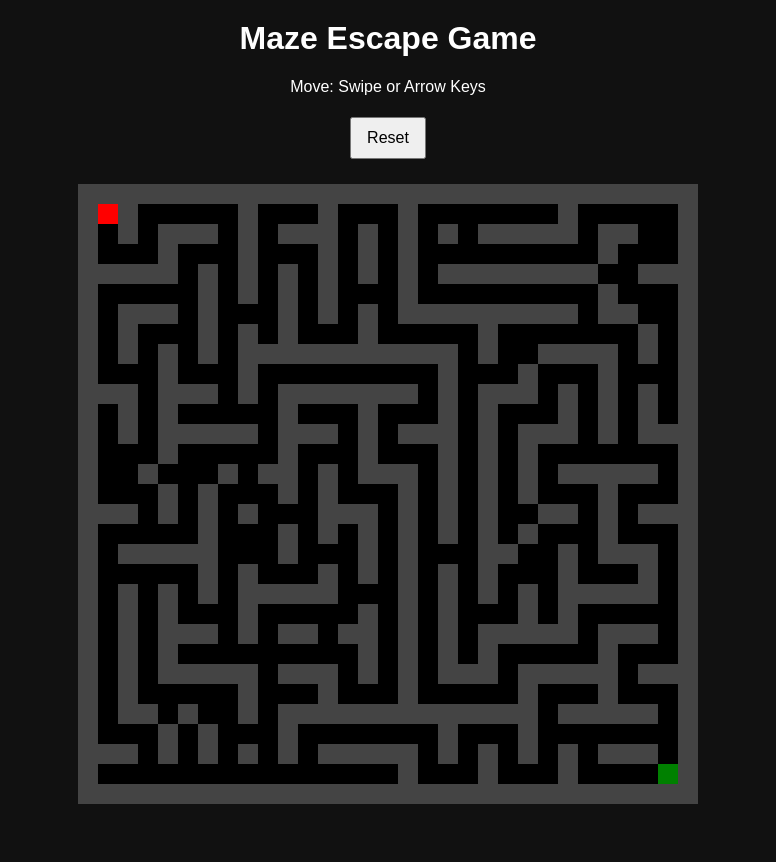
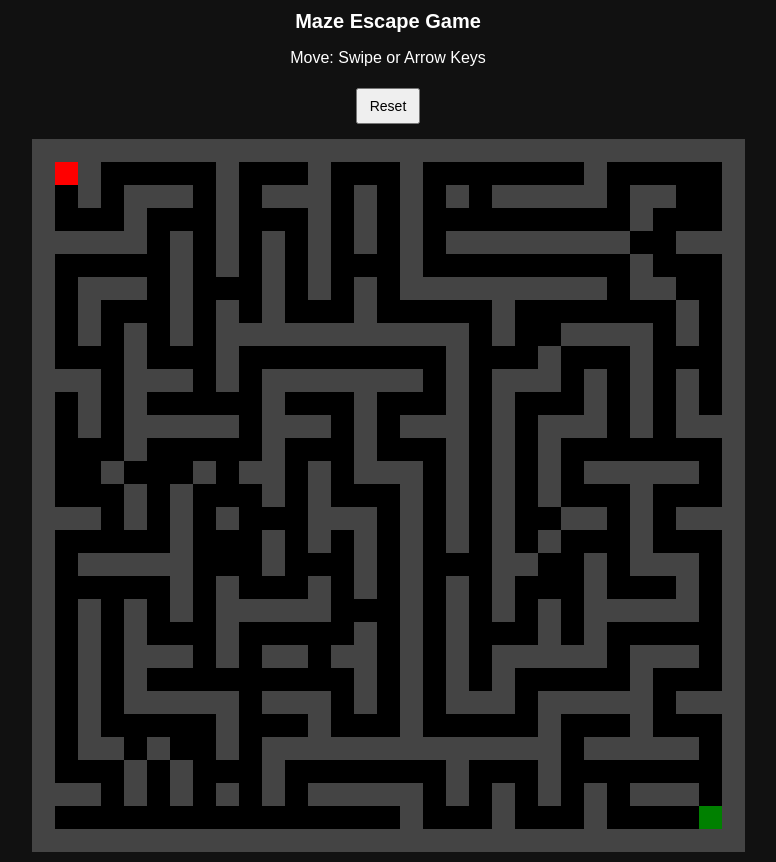
Before and after one commit to taaekkanan-pixel/Maze-Game, a plain HTML site: page index.html in a window 1280 px wide. Shown: the whole page, without its empty margins (252-1028 px from the left). Before the commit the page ends 824 px from the top, so only its background shows below. Drawn offline with Linux system fonts and the light colour scheme.

Commit message:
Update index.html

```diff
--- a/index.html
+++ b/index.html
@@ -6,9 +6,9 @@
 <title>Maze Game</title>
 <style>
   body { margin:0; font-family:Arial; background:#111; color:#fff; text-align:center; }
-  canvas { background:#000; display:block; margin:20px auto; touch-action:none; }
-  h1 { margin-top:20px; }
-  button { padding:10px 15px; margin:5px; font-size:16px; }
+  canvas { background:#000; display:block; margin:10px auto; touch-action:none; max-width:95vw; height:auto; }
+  h1 { margin-top:10px; font-size:20px; }
+  button { padding:8px 12px; margin:5px; font-size:14px; }
 </style>
 </head>
 <body>
@@ -23,13 +23,21 @@ const ctx = canvas.getContext('2d');
 
 const rows = 31;
 const cols = 31;
-const cellSize = 20;
-canvas.width = cols * cellSize;
-canvas.height = rows * cellSize;
+let cellSize;
 
 let maze = [];
 let player = { x: 1, y: 1 };
 let goal = { x: cols - 2, y: rows - 2 };
+
+function resizeCanvas() {
+  const size = Math.min(window.innerWidth, window.innerHeight) * 0.9;
+  cellSize = Math.floor(size / cols);
+  canvas.width = cellSize * cols;
+  canvas.height = cellSize * rows;
+  drawMaze();
+}
+
+window.addEventListener('resize', resizeCanvas);
 
 function generateMaze() {
   maze = Array.from({ length: rows }, () => Array(cols).fill(1));
@@ -80,6 +88,8 @@ function generateMaze() {
 }
 
 function drawMaze() {
+  if (!cellSize) return;
+
   for (let y = 0; y < rows; y++) {
     for (let x = 0; x < cols; x++) {
       ctx.fillStyle = maze[y][x] === 1 ? '#444' : '#000';
@@ -128,7 +138,7 @@ document.addEventListener('keydown', (e) => {
   }
 });
 
-// touch swipe (for iPad / mobile)
+// touch swipe
 let startX = 0;
 let startY = 0;
 
@@ -155,7 +165,7 @@ canvas.addEventListener('touchend', (e) => {
 function resetGame() {
   generateMaze();
   player = { x: 1, y: 1 };
-  drawMaze();
+  resizeCanvas();
 }
 
 resetGame();
```
